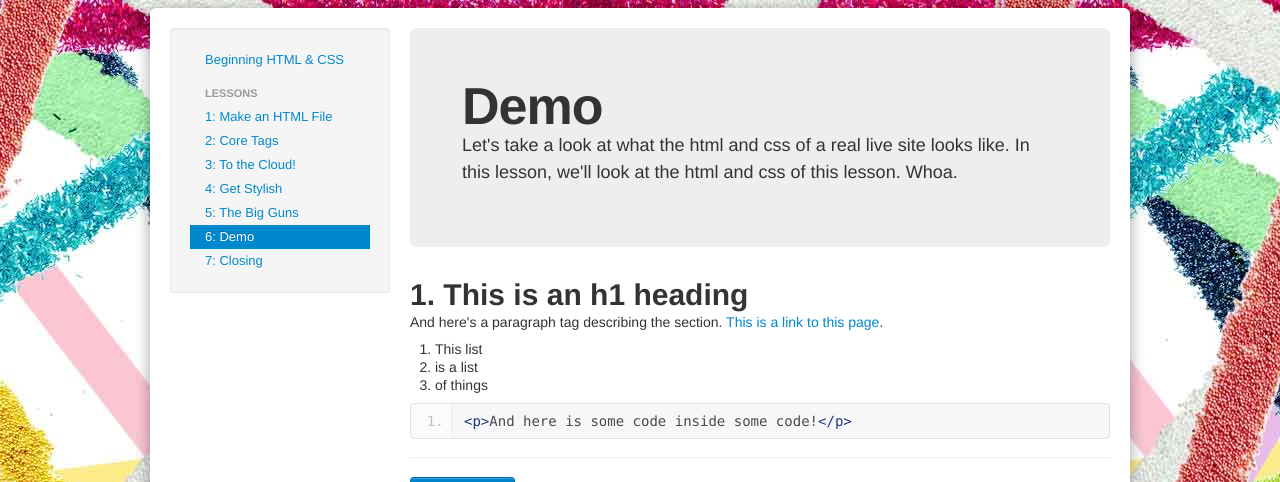
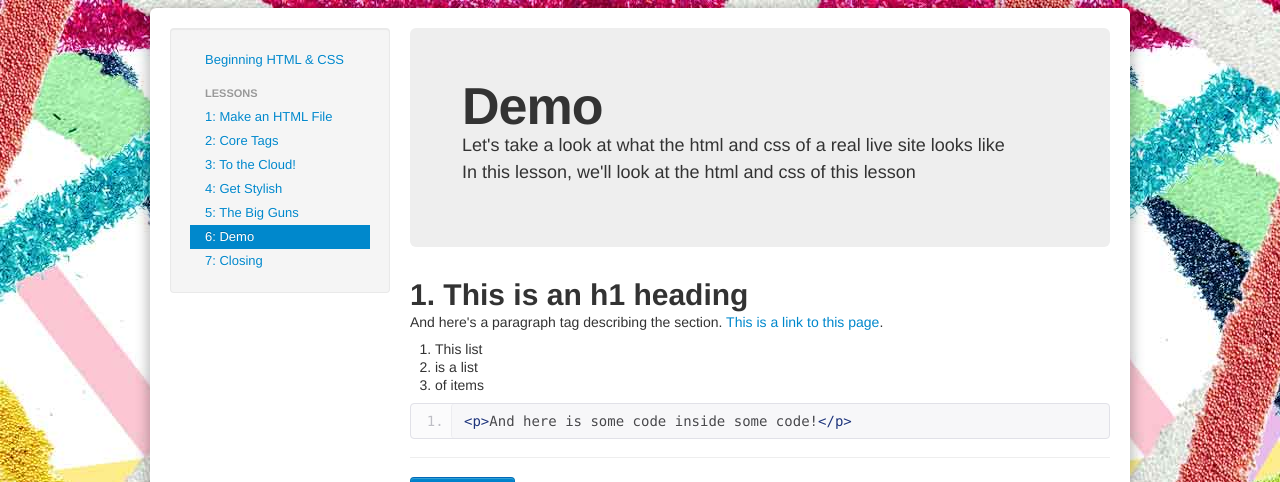
Before and after one commit to bmoreawsm/bmoreawsm.github.com, a Jekyll site: the page built from bhc/6-demo.html, in a window 1280 px wide. Shown: the top 482 px of the page. Built offline with Jekyll 4.4.1, drawn with Linux system fonts in a browser that asks for light colours.

Commit message:
Update master

```diff
--- a/bhc/6-demo.html
+++ b/bhc/6-demo.html
@@ -5,7 +5,7 @@ title: Demo
 
 <div class='hero-unit'>
   <h1>Demo</h1>
-  <p>Let's take a look at what the html and css of a real live site looks like. In this lesson, we'll look at the html and css of this lesson. Whoa.</p>
+  <p>Let's take a look at what the html and css of a real live site looks like<br/>In this lesson, we'll look at the html and css of this lesson</p>
 </div>
 
 <h1>1. This is an h1 heading</h1>
@@ -14,7 +14,7 @@ title: Demo
 <ol>
   <li>This list</li>
   <li>is a list</li>
-  <li>of things</li>
+  <li>of items</li>
 </ol>
 
 <pre class='prettyprint linenums'>
```
